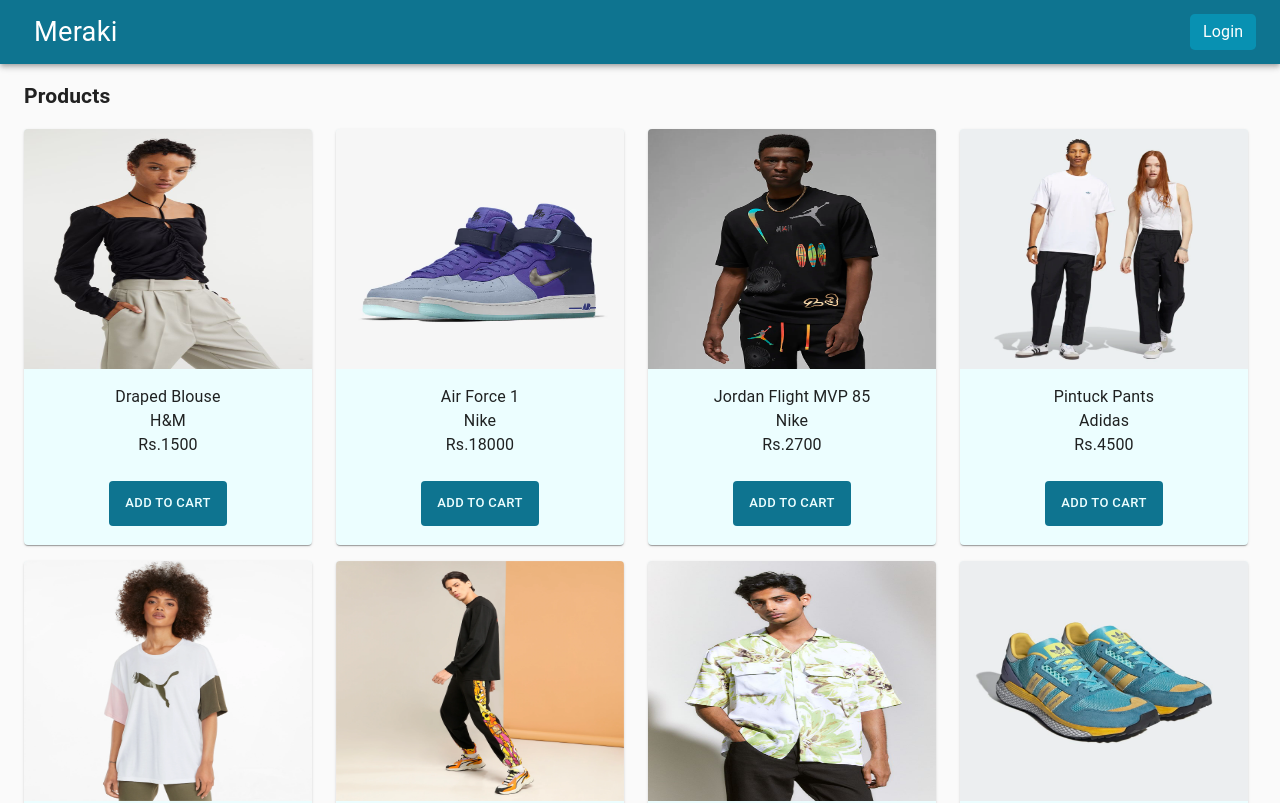
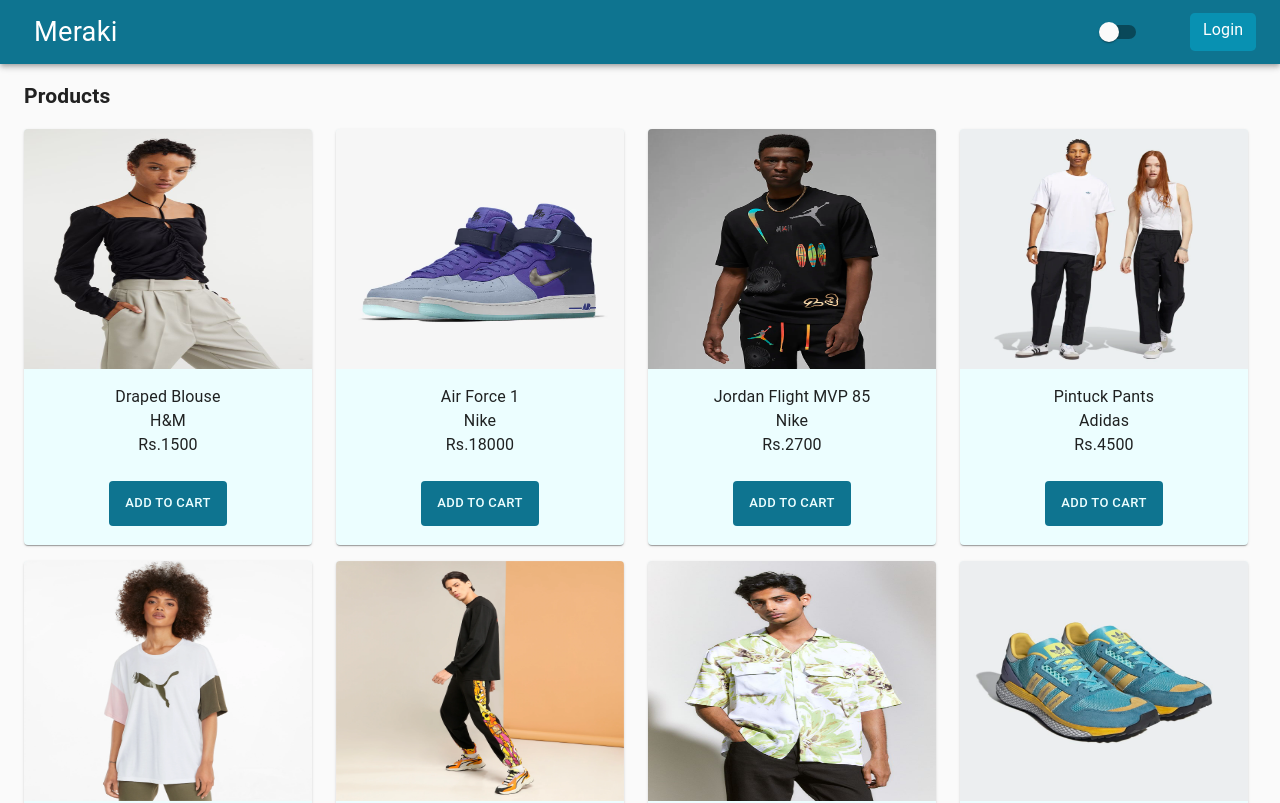
Before and after one commit to VedanthB/Meraki-ecom, a Next.js app in the folder meraki/: page / in a window 1280 px wide. Shown: the top 803 px of the page. Built offline with nearby package versions, Linux system fonts and the light colour scheme; some icons are missing.

Commit message:
[FEAT]: added dark mode

```diff
--- a/meraki/components/global/Layout.js
+++ b/meraki/components/global/Layout.js
@@ -1,4 +1,4 @@
-import React from "react";
+import React, { useContext } from "react";
 import Head from "next/head";
 import {
   Container,
@@ -6,13 +6,15 @@
   ThemeProvider,
   CssBaseline,
 } from "@material-ui/core";
-
 import Navbar from "./Navbar";
 import Footer from "./Footer";
-import { useStyles } from "../../utils";
+import { Store, useStyles } from "../../utils";
 
 export default function Layout({ children }) {
   const classes = useStyles();
+
+  const { state } = useContext(Store);
+  const { darkMode } = state;
 
   const theme = createTheme({
     typography: {
@@ -28,7 +30,7 @@
       },
     },
     palette: {
-      type: "light",
+      type: darkMode ? "dark" : "light",
       primary: {
         main: "#0e7490",
       },
--- a/meraki/components/global/Navbar.js
+++ b/meraki/components/global/Navbar.js
@@ -1,11 +1,22 @@
 /* eslint-disable jsx-a11y/anchor-is-valid */
-import React from "react";
+import React, { useContext } from "react";
 import NextLink from "next/link";
-import { AppBar, Toolbar, Typography } from "@material-ui/core";
-import { useStyles } from "../../utils";
+import Cookies from "js-cookie";
+import { AppBar, Toolbar, Typography, Switch } from "@material-ui/core";
+import { Store, useStyles } from "../../utils";
 
 export default function NavBar() {
   const classes = useStyles();
+
+  const { state, dispatch } = useContext(Store);
+  const { darkMode } = state;
+
+  const darkModeChangeHandler = () => {
+    dispatch({ type: darkMode ? "DARK_MODE_OFF" : "DARK_MODE_ON" });
+    const newDarkMode = !darkMode;
+    Cookies.set("darkMode", newDarkMode ? "ON" : "OFF");
+  };
+
   return (
     <AppBar position="static" className={classes.navbar}>
       <Toolbar>
@@ -16,6 +27,7 @@
         </NextLink>
         <div className={classes.grow} />
         <div className={classes.nav_link_container}>
+          <Switch checked={darkMode} onChange={darkModeChangeHandler} />
           <NextLink href="/cart" passHref>
             <a className={classes.nav_link}>
               <i className="fa-solid fa-cart-shopping" />
--- a/meraki/pages/_app.js
+++ b/meraki/pages/_app.js
@@ -1,6 +1,7 @@
 /* eslint-disable react/jsx-props-no-spreading */
 import { useEffect } from "react";
 import "../styles/globals.css";
+import { StoreProvider } from "../utils";
 
 function MyApp({ Component, pageProps }) {
   useEffect(() => {
@@ -10,7 +11,11 @@
     }
   }, []);
 
-  return <Component {...pageProps} />;
+  return (
+    <StoreProvider>
+      <Component {...pageProps} />
+    </StoreProvider>
+  );
 }
 
 export default MyApp;
```
